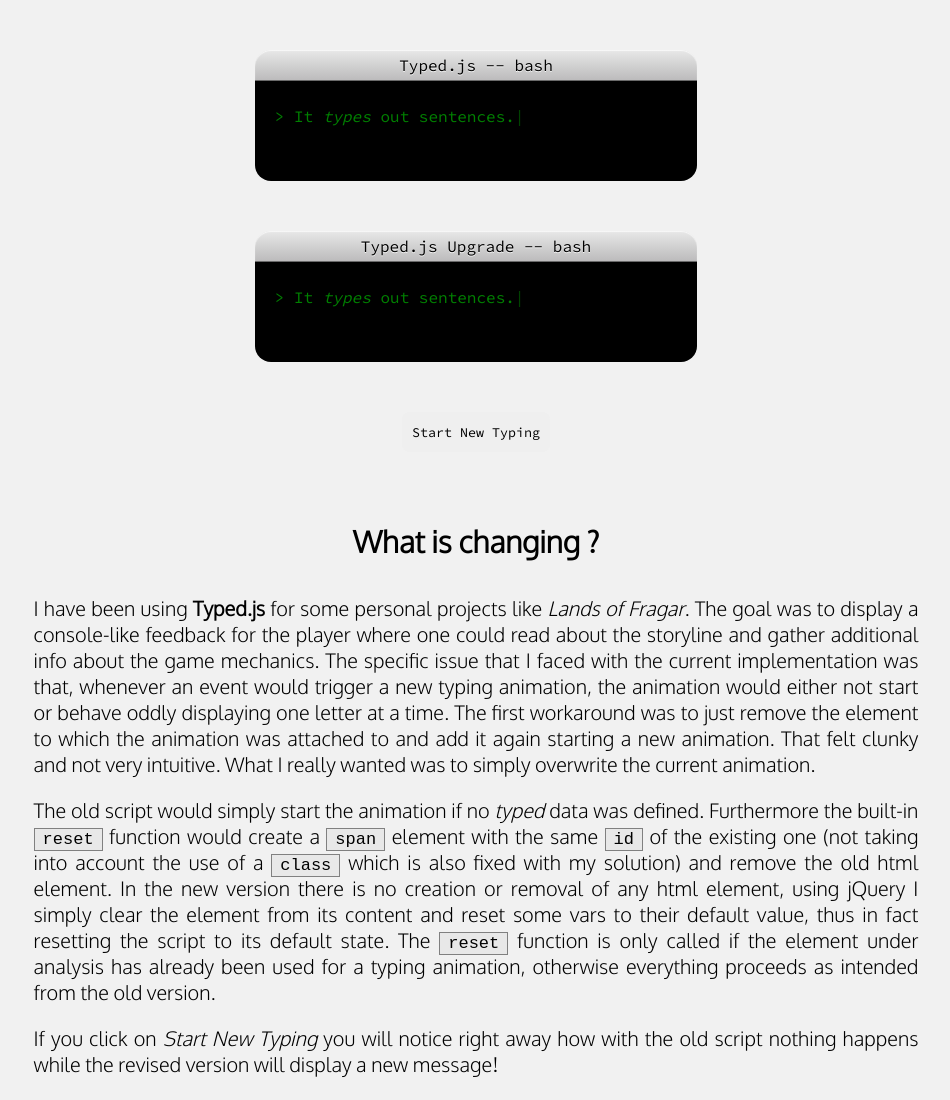
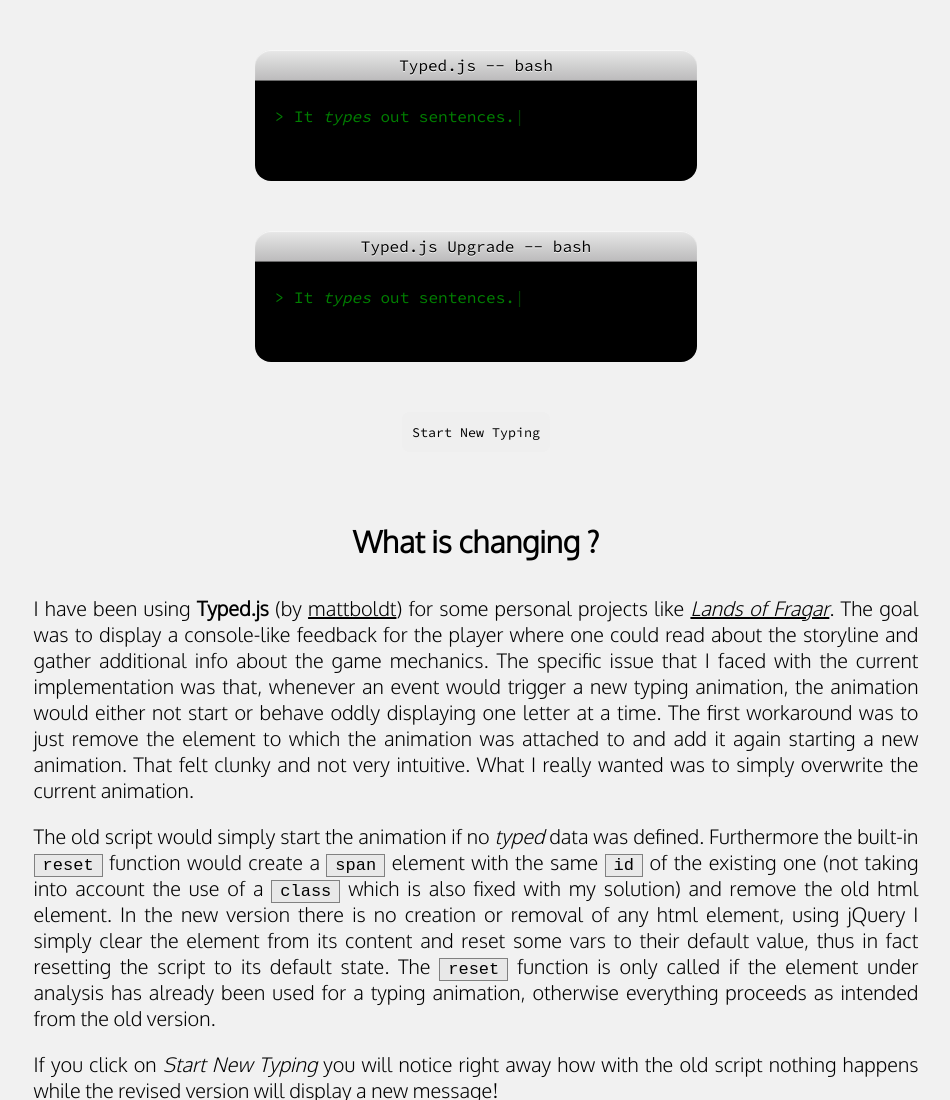
Before and after one commit to mattboldt/typed.js, a website: page example/index.html in a window 1280 px wide. Shown: the top 1100 px of the page, without its empty margins (164-1114 px from the left). Drawn offline with nearby package versions, Linux system fonts and the light colour scheme; a web font is replaced by a local one.

Commit message:
Add references

```diff
--- a/example/css/style.css
+++ b/example/css/style.css
@@ -88,6 +88,10 @@
     background-color: #AFAFAF;
 }
 
+.underline-link {
+    text-decoration: underline;
+}
+
 .code {
     font-size: 17px;
     font-family: monospace;
--- a/example/index.html
+++ b/example/index.html
@@ -27,7 +27,7 @@
 
     <article>
     	<h2>What is changing ?</h2>
-    	<p>I have been using <strong>Typed.js</strong> for some personal projects like <em>Lands of Fragar</em>. The goal was to display a console-like feedback for the player where one could read about the storyline and gather additional info about the game mechanics. The specific issue that I faced with the current implementation was that, whenever an event would trigger a new typing animation, the animation would either not start or behave oddly displaying one letter at a time. The first workaround was to just remove the element to which the animation was attached to and add it again starting a new animation. That felt clunky and not very intuitive. What I really wanted was to simply overwrite the current animation.</p>
+    	<p>I have been using <strong>Typed.js</strong> (by <a class="underline-link" href="http://www.mattboldt.com/" target="_blank">mattboldt</a>) for some personal projects like <a class="underline-link" href="https://github.com/Gabri3l/Lands-Of-Fragar" target="_blank"><em>Lands of Fragar</em></a>. The goal was to display a console-like feedback for the player where one could read about the storyline and gather additional info about the game mechanics. The specific issue that I faced with the current implementation was that, whenever an event would trigger a new typing animation, the animation would either not start or behave oddly displaying one letter at a time. The first workaround was to just remove the element to which the animation was attached to and add it again starting a new animation. That felt clunky and not very intuitive. What I really wanted was to simply overwrite the current animation.</p>
     	<p>The old script would simply start the animation if no <em>typed</em> data was defined. Furthermore the built-in <span class="code">reset</span> function would create a <span class="code">span</span> element with the same <span class="code">id</span> of the existing one (not taking into account the use of a <span class="code">class</span> which is also fixed with my solution) and remove the old html element. In the new version there is no creation or removal of any html element, using jQuery I simply clear the element from its content and reset some vars to their default value, thus in fact resetting the script to its default state. The <span class="code">reset</span> function is only called if the element under analysis has already been used for a typing animation, otherwise everything proceeds as intended from the old version.</p>
     	<p>If you click on <em>Start New Typing</em> you will notice right away how with the old script nothing happens while the revised version will display a new message!</p>
     </article>
```
